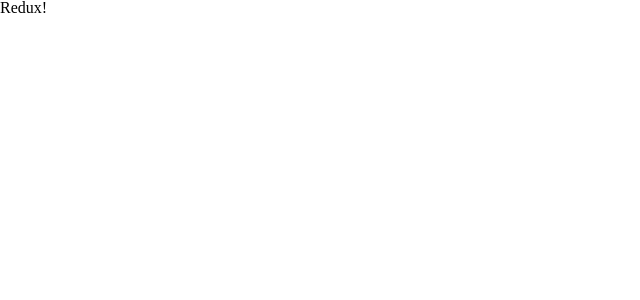
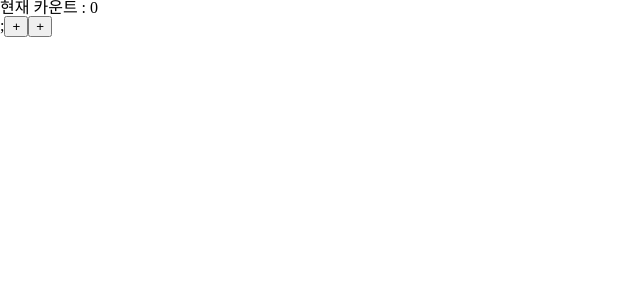
Before and after one commit to 9mean2/React_Week_2, a React (Create React App) app: page / in a window 1280 px wide. Shown: the top 300 px of the page, without its empty margins (0-640 px from the left). Built offline with nearby package versions, Linux system fonts and the light colour scheme.

Commit message:
Redux Counter (useDispatch)

```diff
--- a/src/App.jsx
+++ b/src/App.jsx
@@ -1,4 +1,5 @@
 import React from "react";
+import { useDispatch } from "react-redux";
 import { useSelector } from "react-redux";
 
 function App() {
@@ -9,9 +10,37 @@ function App() {
     return state.counter;
   });
 
-  console.log("counter", counter.number);
+  // dispatch 가져오자
 
-  return <div>Redux!</div>;
+  const dispatch = useDispatch();
+
+  console.log("counter ->", counter.number);
+
+  return (
+    <>
+      <div>현재 카운트 : {counter.number}</div>;
+      <button
+        onClick={() => {
+          // +1 을 해주는 로직을 써주면 된다
+          dispatch({
+            type: "PLUS_ONE",
+          });
+        }}
+      >
+        +
+      </button>
+      <button
+        onClick={() => {
+          // +1 을 해주는 로직을 써주면 된다
+          dispatch({
+            type: "MINUS_ONE",
+          });
+        }}
+      >
+        +
+      </button>
+    </>
+  );
 }
 
 export default App;
--- a/src/redux/modules/counter.js
+++ b/src/redux/modules/counter.js
@@ -8,6 +8,14 @@ const initialState = {
 // 리듀서
 const counter = (state = initialState, action) => {
   switch (action.type) {
+    case "PLUS_ONE":
+      return {
+        number: state.number + 1,
+      };
+    case "MINUS_ONE":
+      return {
+        number: state.number - 1,
+      };
     default:
       return state;
   }
```
